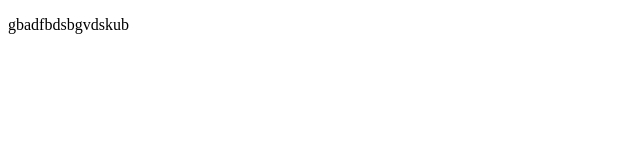
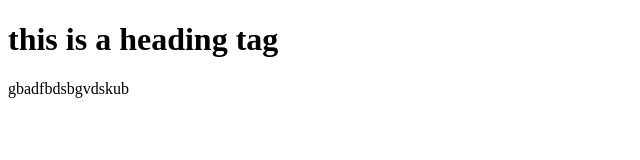
Before and after one commit to arpan-dey-8888/practice, a plain HTML site: page index.html in a window 1280 px wide. Shown: the whole page, without its empty margins (0-640 px from the left). Drawn offline with Linux system fonts and the light colour scheme.

Commit message:
adding h1 tag

```diff
--- a/index.html
+++ b/index.html
@@ -6,6 +6,7 @@
     <title>Document</title>
 </head>
 <body>
+    <h1>this is a heading tag</h1>
     <p>gbadfbdsbgvdskub</p>
 </body>
 </html>
```
